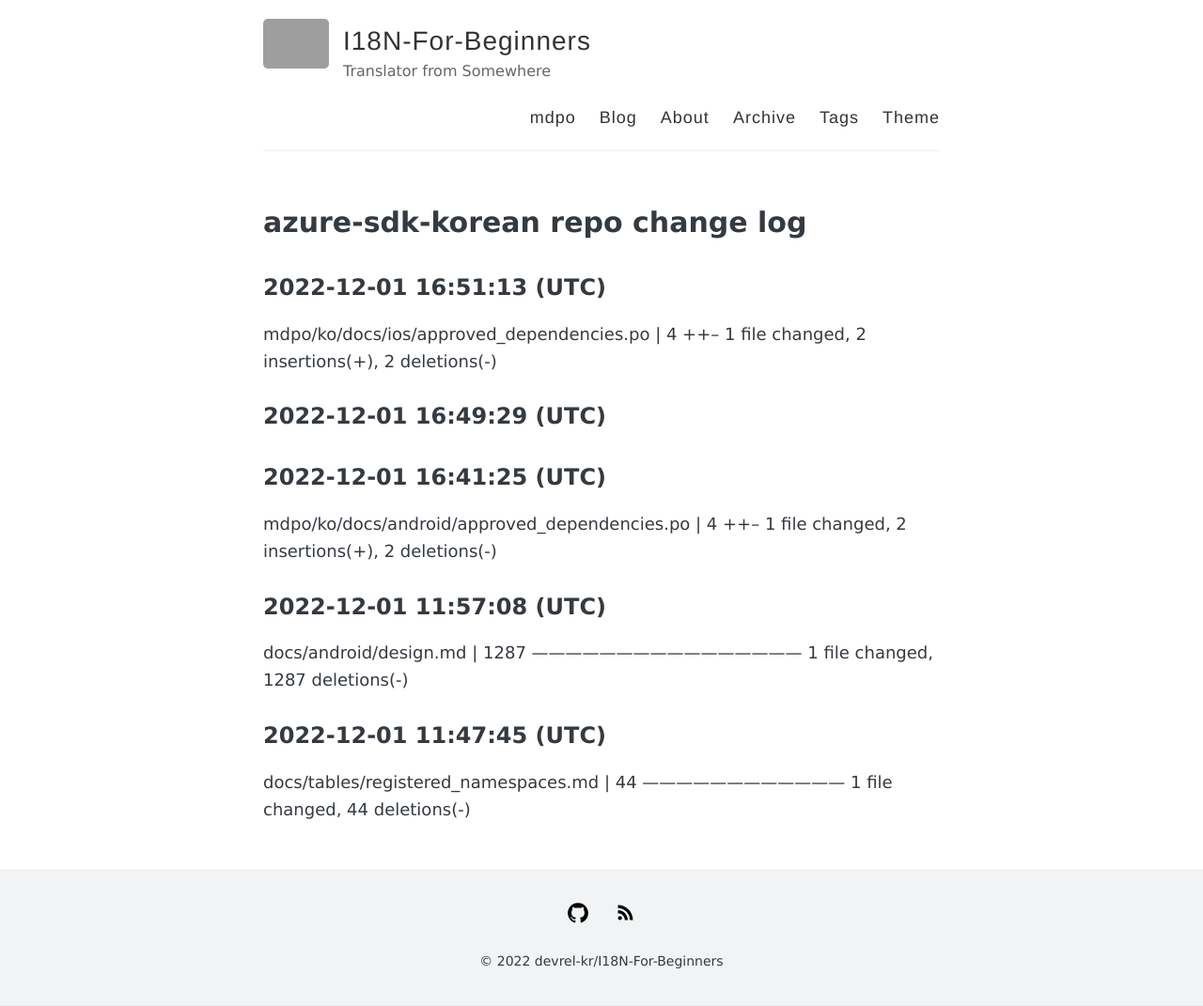
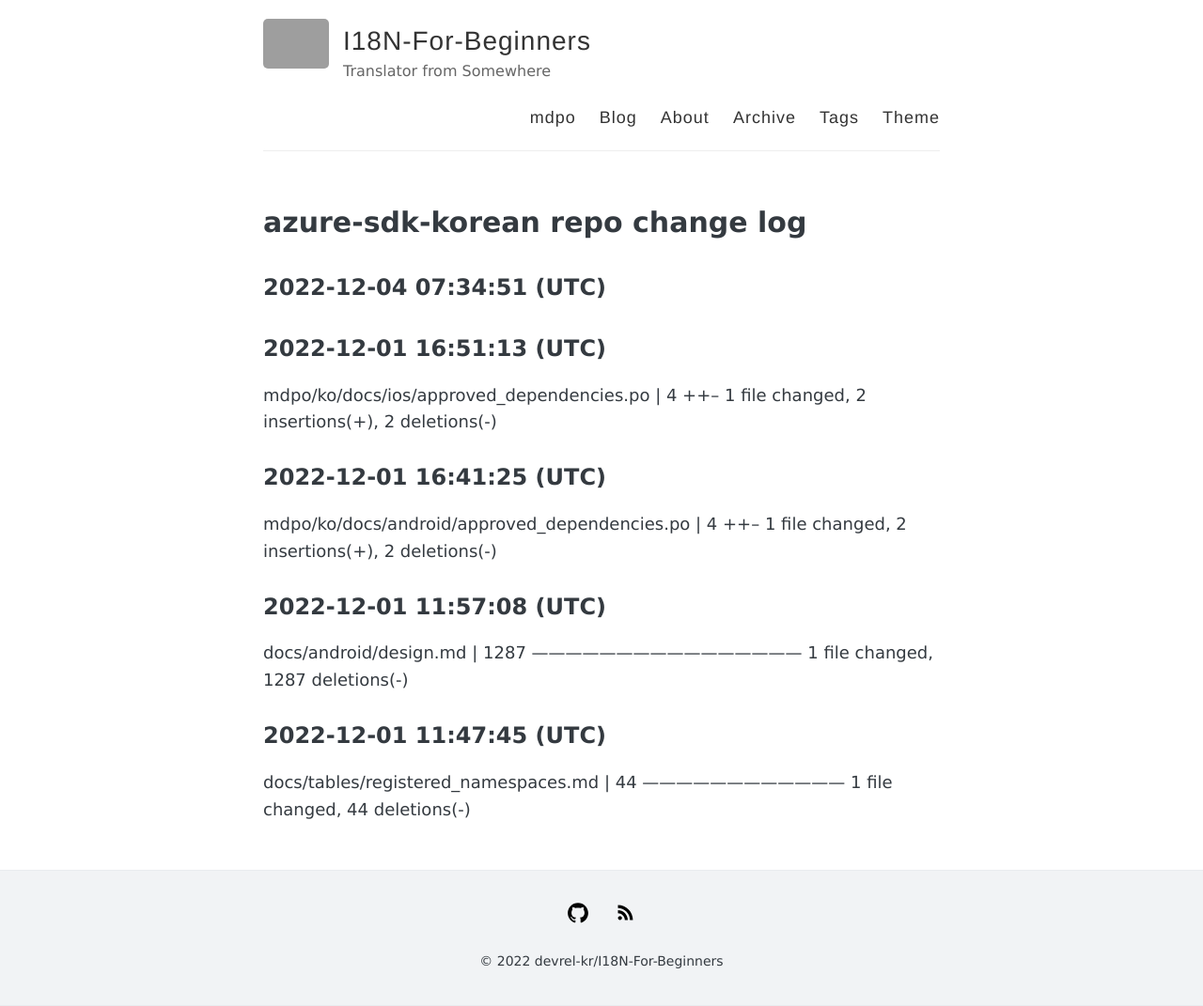
Before and after one commit to devrel-kr/I18N-For-Beginners, a Jekyll site: the page built from mdpo/mdpo.md, in a window 1280 px wide. Shown: the whole page at 94% size. Built offline with Jekyll 4.4.1, drawn with Linux system fonts in a browser that asks for light colours; grey boxes are pictures that could not be loaded.

Commit message:
commit to gh-pages

```diff
--- a/mdpo/mdpo.md
+++ b/mdpo/mdpo.md
@@ -4,16 +4,19 @@ title: azure-sdk-korean repo change log
 permalink: /mdpo/
 ---
 
+2022-12-04 07:34:51 (UTC)
+----------
+
+
 2022-12-01 16:51:13 (UTC)
 ----------
 mdpo/ko/docs/ios/approved_dependencies.po | 4 ++-- 1 file changed, 2 insertions(+), 2 deletions(-)
 
-2022-12-01 16:49:29 (UTC)
-----------
 
 2022-12-01 16:41:25 (UTC)
 ----------
 mdpo/ko/docs/android/approved_dependencies.po | 4 ++-- 1 file changed, 2 insertions(+), 2 deletions(-)
+
 
 2022-12-01 11:57:08 (UTC)
 ----------
```
